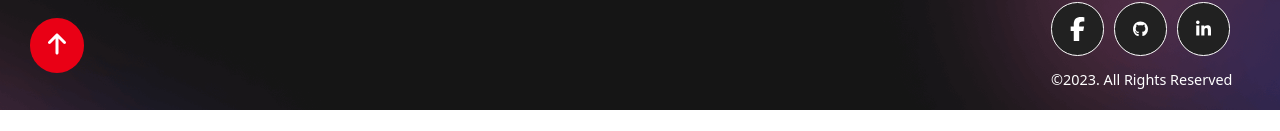
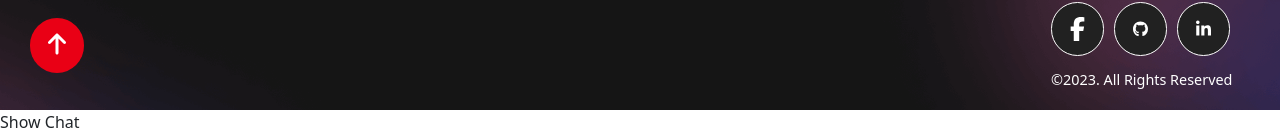
Before and after one commit to Nikolla2000/React-Portfolio-Website, a React (Vite) app in the folder client/: page /portfolio in a window 1280 px wide. Shown: the part 1674-1805 px from the top of the page. Before the commit the page ends 1784 px from the top, so only its background shows below. Built offline with nearby package versions, Linux system fonts and the light colour scheme.

Commit message:
Added a button which shows the chat when clicking

```diff
--- a/client/src/Pages/HomePage/HomePage.jsx
+++ b/client/src/Pages/HomePage/HomePage.jsx
@@ -1,5 +1,4 @@
 import AboutSection from "../../Components/About/AboutSection"
-import Chatbot from "../../Components/Chatbot/Chatbot"
 import ContactSection from "../../Components/Contact/ContactSection"
 import Footer from "../../Components/Footer/Footer"
 import Header from "../../Components/Header/Header"
@@ -13,7 +12,6 @@ const HomePage = () => {
             {/* <PortfolioSection/> */}
             <ContactSection/>
             <Footer/>
-            <Chatbot/>
         </div>
     )
 }
--- a/client/src/router/RootLayout.jsx
+++ b/client/src/router/RootLayout.jsx
@@ -1,9 +1,13 @@
 import { Outlet, useNavigation } from "react-router"
 import Navigation from "../Components/Layout/Navigation/Navigation"
 import "./RootLayout.scss"
+import { useState } from "react"
+import Chatbot from "../Components/Chatbot/Chatbot"
 
 const RootLayout = () => {
+    const [showChatBot, setShowChatBot] = useState(false)
     const navigation  = useNavigation()
+
     return (
         <>
         <Navigation />
@@ -12,6 +16,12 @@ const RootLayout = () => {
                 <h2 className="loading-msg">Loading...</h2>
             )}
             <Outlet />
+            <div
+                className="show-chat-btn"
+                onClick={() => setShowChatBot(!showChatBot)}>
+                Show Chat
+            </div>
+            {showChatBot && <Chatbot/>}
         </main>
         </>
     )
```
